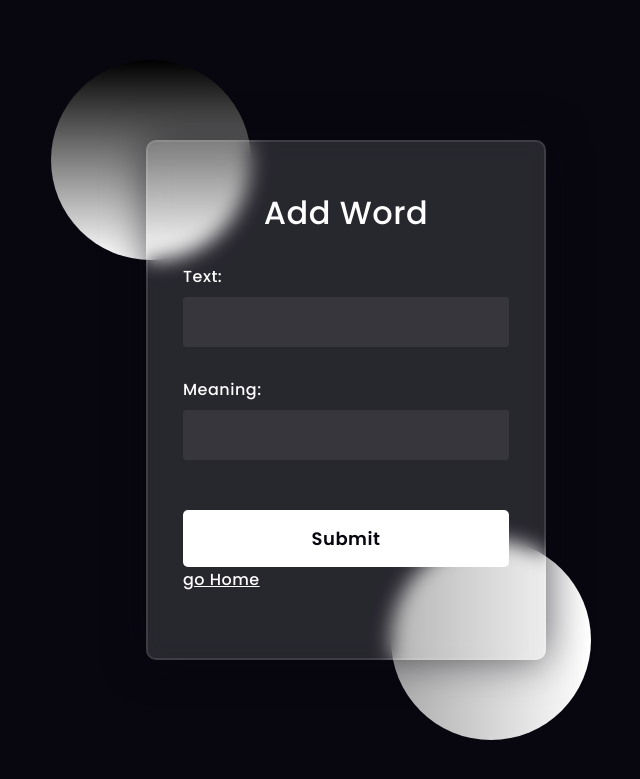
After one commit to tahamusvi/words, a Django app: page /addWord/1/ in a window 1280 px wide. The commit adds this page. Shown: the top 779 px of the page, without its empty margins (294-934 px from the left). Run offline with Django 4.2, Linux system fonts and the light colour scheme.

Commit message:
add group and word to them

```diff
--- /dev/null
+++ b/words/forms.py
@@ -0,0 +1,13 @@
+from django import forms
+from .models import *
+
+class GpForm(forms.ModelForm):
+    class Meta:
+        model = group
+        fields = ['title', 'img']
+
+
+class WordForm(forms.ModelForm):
+    class Meta:
+        model = word
+        fields = ['text', 'meaning']
--- a/words/models.py
+++ b/words/models.py
@@ -2,7 +2,7 @@ from django.db import models
 
 class group(models.Model):
     title = models.CharField(max_length=30)
-    img = models.ImageField()
+    img = models.ImageField(null=True, blank=True)
     id = models.IntegerField(primary_key=True)
 
 
--- /dev/null
+++ b/words/templates/words/addgp/addWord.html
@@ -0,0 +1,17 @@
+{% extends 'words/addgp/base.html' %}
+
+
+
+{% block title %}Add Word{% endblock %}
+
+
+{% block field %}
+
+  {{form.as_p}}
+
+
+
+{% endblock %}
+
+
+{% block button %}<a href="{% url 'words:panel' %}">go Home</a>{% endblock %}
--- /dev/null
+++ b/words/templates/words/addgp/base.html
@@ -0,0 +1,174 @@
+<!DOCTYPE html>
+<html lang="en" >
+<head>
+  <meta charset="UTF-8">
+  <title>CodePen - Glassmorphism login Form Tutorial in html css</title>
+
+
+</head>
+<body>
+<!-- partial:index.partial.html -->
+<!DOCTYPE html>
+<html lang="en">
+<head>
+  <!-- Design by foolishdeveloper.com -->
+    <title>Glassmorphism login Form Tutorial in html css</title>
+
+    <link rel="preconnect" href="https://fonts.gstatic.com">
+    <link rel="stylesheet" href="https://cdnjs.cloudflare.com/ajax/libs/font-awesome/5.15.4/css/all.min.css">
+    <link href="https://fonts.googleapis.com/css2?family=Poppins:wght@300;500;600&display=swap" rel="stylesheet">
+    <!--Stylesheet-->
+    <style media="screen">
+      *,
+*:before,
+*:after{
+    padding: 0;
+    margin: 0;
+    box-sizing: border-box;
+}
+body{
+    background-color: #080710;
+}
+.background{
+    width: 430px;
+    height: 520px;
+    position: absolute;
+    transform: translate(-50%,-50%);
+    left: 50%;
+    top: 50%;
+}
+.background .shape{
+    height: 200px;
+    width: 200px;
+    position: absolute;
+    border-radius: 50%;
+}
+.shape:first-child{
+    background: linear-gradient(
+      #000000,
+      #ffffff
+    );
+    left: -80px;
+    top: -80px;
+}
+
+
+.shape:last-child{
+    background: linear-gradient(
+        to right,
+        #aaaaaa,
+        #ffffff
+    );
+    right: -30px;
+    bottom: -80px;
+}
+form{
+    height: 520px;
+    width: 400px;
+    background-color: rgba(255,255,255,0.13);
+    position: absolute;
+    transform: translate(-50%,-50%);
+    top: 50%;
+    left: 50%;
+    border-radius: 10px;
+    backdrop-filter: blur(10px);
+    border: 2px solid rgba(255,255,255,0.1);
+    box-shadow: 0 0 40px rgba(8,7,16,0.6);
+    padding: 50px 35px;
+}
+form *{
+    font-family: 'Poppins',sans-serif;
+    color: #ffffff;
+    letter-spacing: 0.5px;
+    outline: none;
+    border: none;
+}
+form h3{
+    font-size: 32px;
+    font-weight: 500;
+    line-height: 42px;
+    text-align: center;
+}
+
+label{
+    display: block;
+    margin-top: 30px;
+    font-size: 16px;
+    font-weight: 500;
+}
+input{
+    display: block;
+    height: 50px;
+    width: 100%;
+    background-color: rgba(255,255,255,0.07);
+    border-radius: 3px;
+    padding: 0 10px;
+    margin-top: 8px;
+    font-size: 14px;
+    font-weight: 300;
+}
+::placeholder{
+    color: #e5e5e5;
+}
+button{
+    margin-top: 50px;
+    width: 100%;
+    background-color: #ffffff;
+    color: #080710;
+    padding: 15px 0;
+    font-size: 18px;
+    font-weight: 600;
+    border-radius: 5px;
+    cursor: pointer;
+}
+.social{
+  margin-top: 30px;
+  display: flex;
+}
+.social div{
+  background: red;
+  width: 150px;
+  border-radius: 3px;
+  padding: 5px 10px 10px 5px;
+  background-color: rgba(255,255,255,0.27);
+  color: #eaf0fb;
+  text-align: center;
+}
+.social div:hover{
+  background-color: rgba(255,255,255,0.47);
+}
+.social .fb{
+  margin-left: 25px;
+}
+.social i{
+  margin-right: 4px;
+}
+
+    </style>
+</head>
+<body>
+    <div class="background">
+        <div class="shape"></div>
+        <div class="shape"></div>
+        <div class="shape"></div>
+    </div>
+    <form action="" method="post" enctype="multipart/form-data">{% csrf_token %}
+        <h3>{% block title %}{% endblock %}</h3>
+
+
+          {% block field %}{% endblock %}
+
+
+
+
+
+        <button>Submit</button>
+        {% block button %}{% endblock %}
+    </form>
+
+</body>
+</html>
+<!-- partial -->
+
+</body>
+</html>
--- a/words/templates/words/panel-elements/cover.html
+++ b/words/templates/words/panel-elements/cover.html
@@ -12,7 +12,7 @@
    WORDS
   </h2>
   <div class="content-text">Just start your path learning and enjoy that</div>
-  <button class="content-button">Create A Group of WORDS</button>
+  <button class="content-button"><a href="{% url 'words:addGroup' %}"style="text-decoration:none;Color:white">Create A Group of WORDS</a></button>
  </div>
  <img class="content-wrapper-img" src="https://assets.codepen.io/3364143/glass.png" alt="">
 </div>
--- a/words/urls.py
+++ b/words/urls.py
@@ -8,7 +8,8 @@ app_name = "words"
 
 urlpatterns = [
     path('', panel,name="panel"),
-    # path('profile/', profile,name="profile"),
+    path('addWord/<int:pk>/', addWord,name="addWord"),
+    path('addGroup/', addGroup,name="addGroup"),
     path('<int:pk>/', GpWords,name="home"),
     # path('GpWords/<int:pk>/', GpWords,name="GpWords"),
     path('changeLearnCondition/<int:pk>', changeLearnCondition,name="changeLearnCondition"),
--- a/words/views.py
+++ b/words/views.py
@@ -1,6 +1,10 @@
 from django.shortcuts import render
 from .models import *
 import random
+from .forms import *
+from django.shortcuts import redirect
+
+
 
 def home1(request):
     return render(request,'words/home.html')
@@ -27,11 +31,34 @@ def home(request,pk=0):
 
 #-----------------------------------------------------------------
 def panel(request):
-    groups = group.objects.all()
+    groups = group.objects.all().order_by("-id")
     return render(request,'words/panel.html',{'groups':groups})
 #-----------------------------------------------------------------
-# def profile(request):
-#     return render(request,'words/profile.html')
+def addGroup(request):
+    if request.method == 'POST':
+        form = GpForm(request.POST, request.FILES)
+
+        if form.is_valid():
+            newgp = group(title = form.cleaned_data['title'],img = form.cleaned_data['img']).save()
+            gp = group.objects.get(title=form.cleaned_data['title'])
+            return redirect('words:addWord',gp.id)
+    else:
+        form = GpForm()
+    return render(request,'words/addgp/name-pic.html',{'form':form})
+#-----------------------------------------------------------------
+def addWord(request,pk):
+    if request.method == 'POST':
+        form = WordForm(request.POST, request.FILES)
+
+        if form.is_valid():
+            newWord = word(text = form.cleaned_data['text'],meaning = form.cleaned_data['meaning'])
+            gp = group.objects.get(id=pk)
+            newWord.gp = gp
+            newWord.save()
+            return redirect('words:addWord',gp.id)
+    else:
+        form = WordForm()
+    return render(request,'words/addgp/addWord.html',{'form':form})
 #-----------------------------------------------------------------
 def GpWords(request,pk):
     gp = group.objects.get(id = pk)
```
Also changed, not shown: words/templates/words/addgp/name-pic.html (added, +14 -0 lines), db.sqlite3, nginx_1.png (added), nginx_1_lN3MTMf.png (added), postgresql_1.png (added), rabbitmq.png (added).
